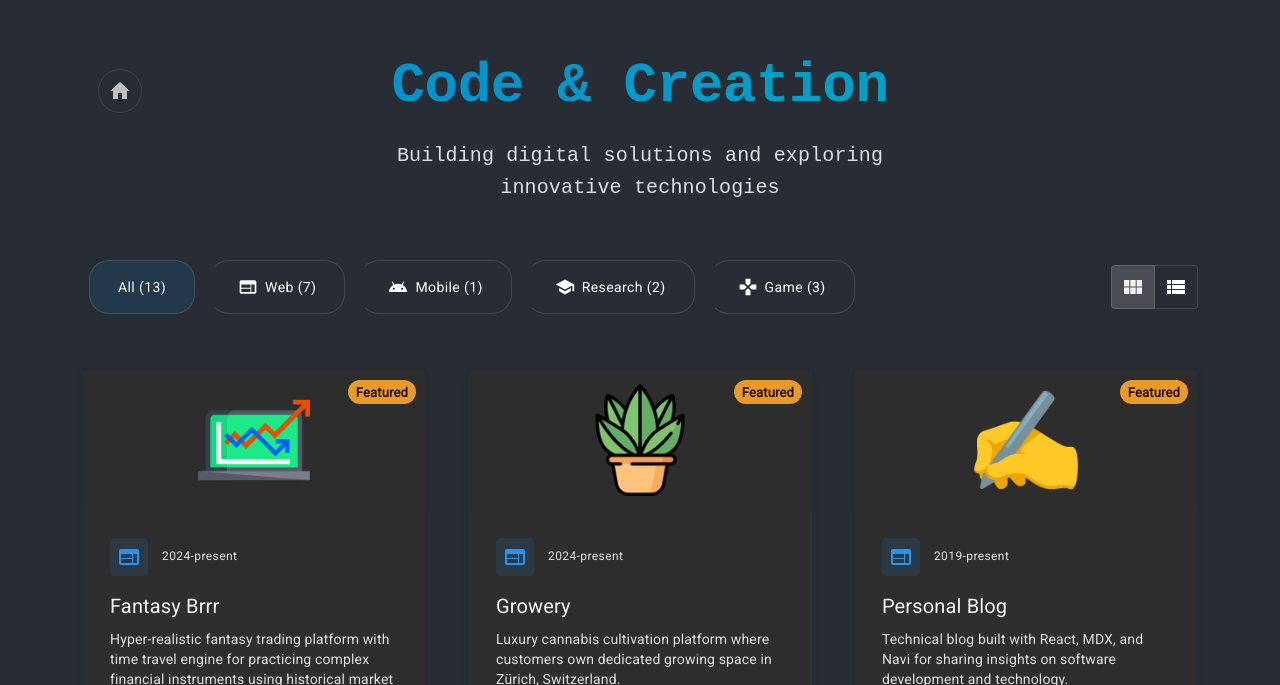
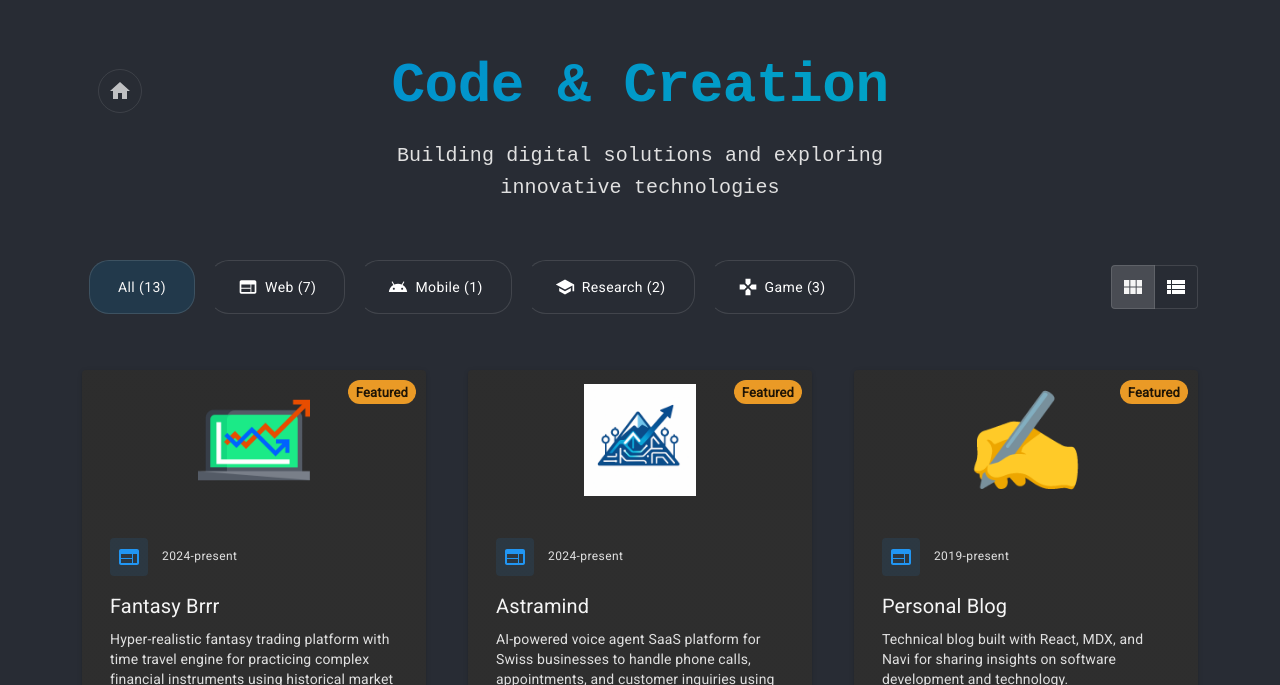
Before and after one commit to lucahost/personal-website, a React (Vite) app: page /projects in a window 1280 px wide. Shown: the part 115-800 px from the top of the page. Built offline with nearby package versions, Linux system fonts and the light colour scheme.

Commit message:
feat: add astramind

```diff
--- a/src/constants/projects.ts
+++ b/src/constants/projects.ts
@@ -1,10 +1,10 @@
 import type { Project, ProjectCategory } from '../types'
+import astramind from '../common/img/astramind.png'
 import biergit from '../common/img/biergit.png'
 import blog from '../common/img/blog.png'
 import drugstore from '../common/img/drugstore.png'
 import fantasyBrrr from '../common/img/fantasyBrrr.png'
 import go from '../common/img/go.png'
-import growery from '../common/img/growery.png'
 import muuvy from '../common/img/muuvy.png'
 import network from '../common/img/network.png'
 import planningTool from '../common/img/planningTool.png'
@@ -27,15 +27,15 @@ export const PROJECTS_DATA: readonly Project[] = [
     featured: true,
   },
   {
-    id: 'growery',
-    title: 'Growery',
+    id: 'astramind',
+    title: 'Astramind',
     year: '2024-present',
-    description: 'Luxury cannabis cultivation platform where customers own dedicated growing space in Zürich, Switzerland.',
-    image: growery,
-    technologies: ['Astro', 'React', 'TypeScript', 'Tailwind CSS'],
+    description: 'AI-powered voice agent SaaS platform for Swiss businesses to handle phone calls, appointments, and customer inquiries using real-time voice AI.',
+    image: astramind,
+    technologies: ['.NET 9', 'React', 'TypeScript', 'PostgreSQL', 'Twilio', 'OpenAI'],
     category: 'web',
-    githubUrl: 'https://github.com/lucahost/own-supply',
-    liveUrl: 'https://growery.hostettler.io',
+    githubUrl: 'https://github.com/astramind-ch',
+    liveUrl: 'https://astramind.ch',
     featured: true,
   },
   {
```
Also changed, not shown: src/common/img/astramind.png (added), src/common/img/growery.png (deleted).
